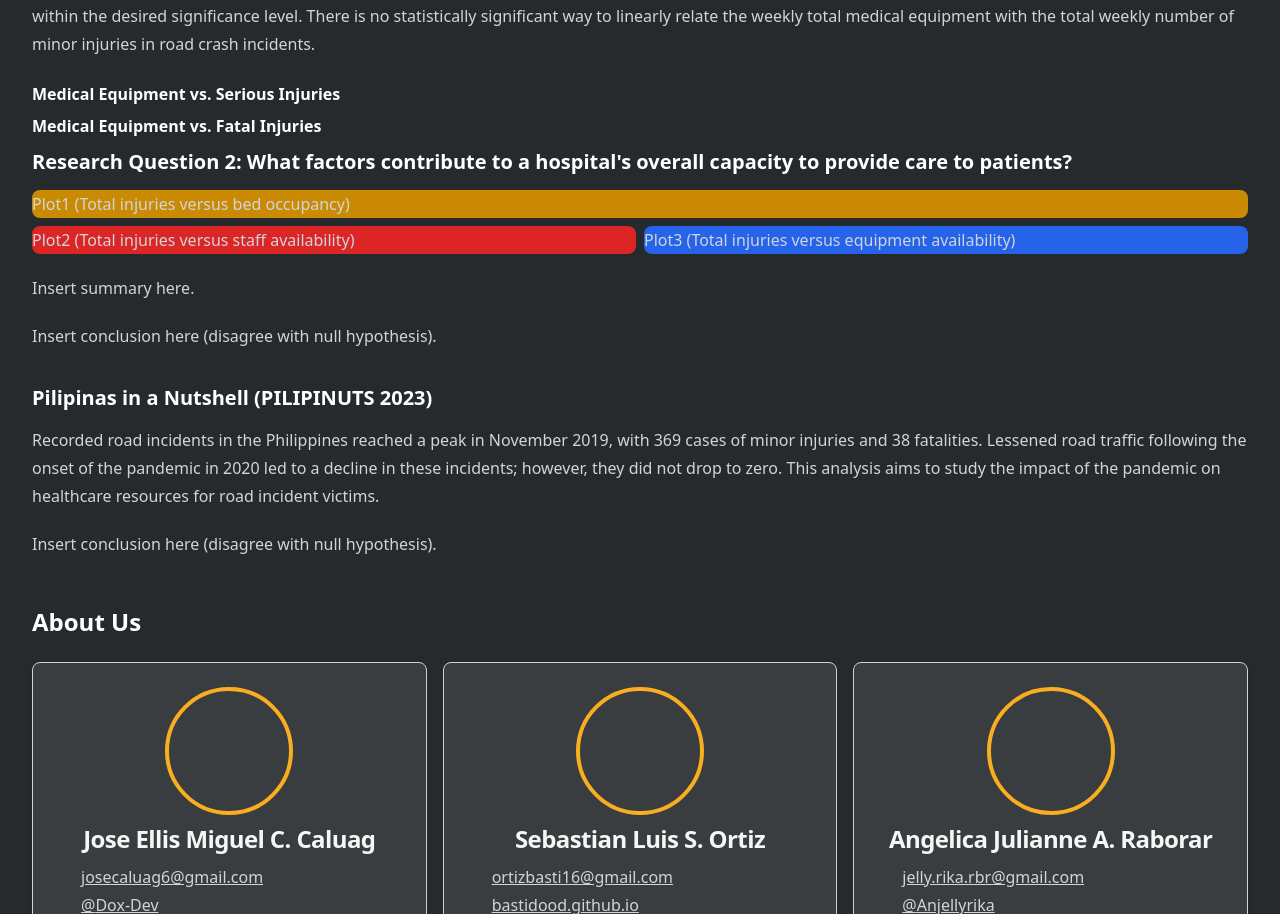
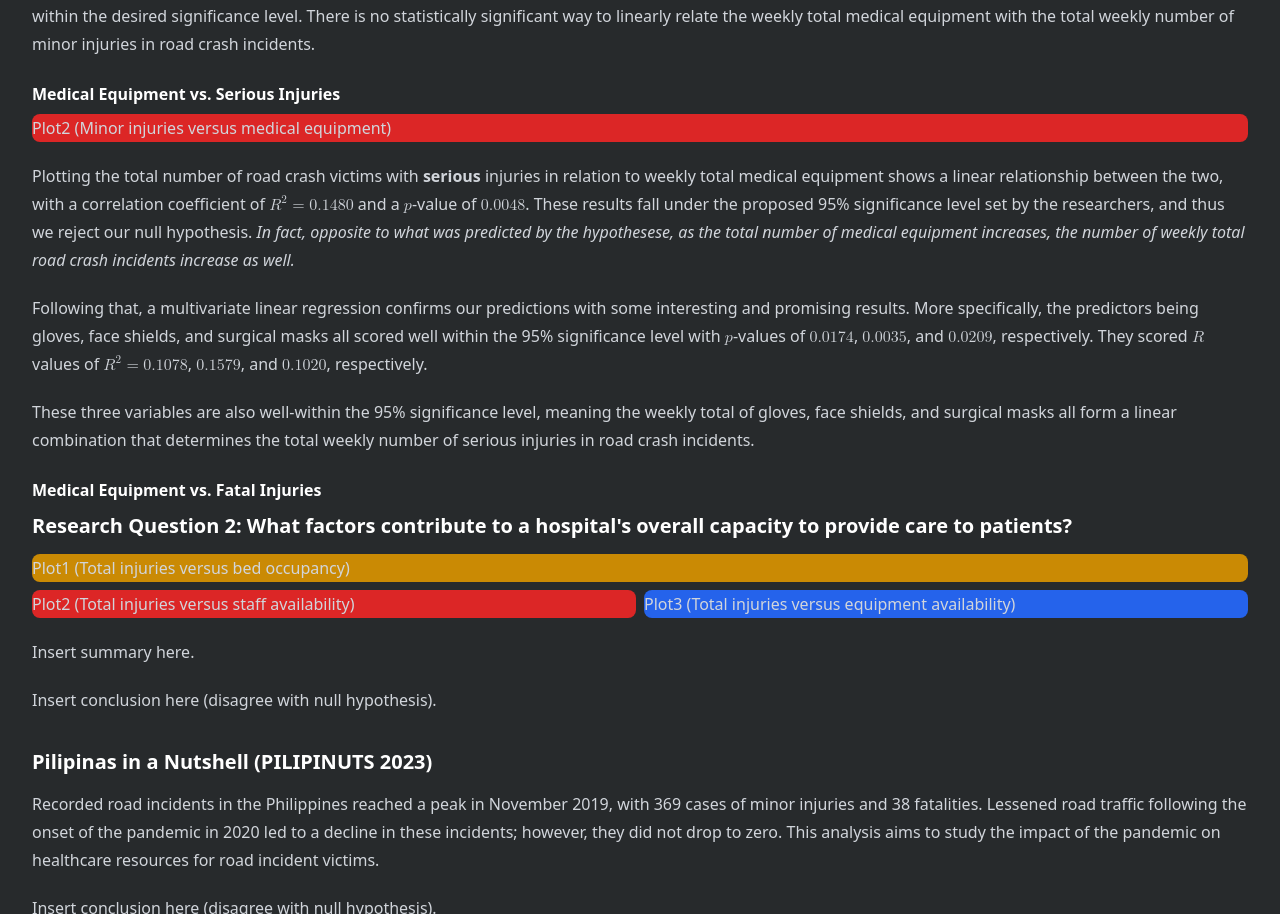
Before and after one commit to bantay-bangga/bantay-bangga.github.io, a SvelteKit app: page / in a window 1280 px wide. Shown: the part 4446-5360 px from the top of the page. Built offline with nearby package versions, Linux system fonts and the light colour scheme; some icons are missing.

Commit message:
feat(equipment): add analysis for `serious`

```diff
--- a/src/routes/+page.svelte
+++ b/src/routes/+page.svelte
@@ -325,6 +325,46 @@
 
 
     <h4>Medical Equipment vs. Serious Injuries</h4>
+    <div class="rounded-lg bg-red-600 sm:col-span-1">Plot2 (Minor injuries versus medical equipment)</div>
+    <p>
+        Plotting the total number of road crash victims with <b>serious</b> injuries in relation to weekly total medical equipment shows a linear relationship between the two,
+        with a correlation coefficient of
+        <math xmlns="http://www.w3.org/1998/Math/MathML">
+            <mrow><msup><mi>R</mi><mn>2</mn></msup><mo>=</mo><mn>0</mn><mi>.</mi><mn>1480</mn></mrow>
+        </math>
+        and a <math xmlns="http://www.w3.org/1998/Math/MathML"><mi>p</mi></math>-value of
+        <math xmlns="http://www.w3.org/1998/Math/MathML"><mrow><mn>0</mn><mi>.</mi><mn>0048</mn></mrow></math>.
+        These results fall under the proposed 95% significance level set by the researchers, and thus we reject our null hypothesis.
+        <i>In fact, opposite to what was predicted by the hypothesese, as the total number of medical equipment increases, the number of weekly total road crash incidents increase as well.</i>
+    </p>
+    <p>
+        Following that, a multivariate linear regression confirms our predictions with some interesting and promising results.
+        More specifically, the predictors being gloves, face shields, and surgical masks all scored well within the 95% significance level with
+        <math xmlns="http://www.w3.org/1998/Math/MathML"><mi>p</mi></math>-values of
+        <math xmlns="http://www.w3.org/1998/Math/MathML"><mrow><mn>0</mn><mi>.</mi><mn>0174</mn></mrow></math>,
+        <math xmlns="http://www.w3.org/1998/Math/MathML"><mrow><mn>0</mn><mi>.</mi><mn>0035</mn></mrow></math>, and
+        <math xmlns="http://www.w3.org/1998/Math/MathML"><mrow><mn>0</mn><mi>.</mi><mn>0209</mn></mrow></math>,
+        respectively.
+
+        They scored
+        <math xmlns="http://www.w3.org/1998/Math/MathML"
+            ><mi>R</mi>
+        </math> values of
+        <math xmlns="http://www.w3.org/1998/Math/MathML">
+        <mrow><msup><mi>R</mi><mn>2</mn></msup><mo>=</mo><mn>0</mn><mi>.</mi><mn>1078</mn></mrow>
+        </math>,
+        <math xmlns="http://www.w3.org/1998/Math/MathML">
+            <mn>0</mn><mi>.</mi><mn>1579</mn>
+        </math>, and
+        <math xmlns="http://www.w3.org/1998/Math/MathML">
+            <mn>0</mn><mi>.</mi><mn>1020</mn>
+        </math>, respectively.
+    <p>
+    <p>
+        These three variables are also well-within the 95% significance level, meaning the weekly total of gloves, face shields, and surgical masks all
+        form a linear combination that determines the total weekly number of serious injuries in road crash incidents.
+    </p>
+
 
     <h4>Medical Equipment vs. Fatal Injuries</h4>
 
```
